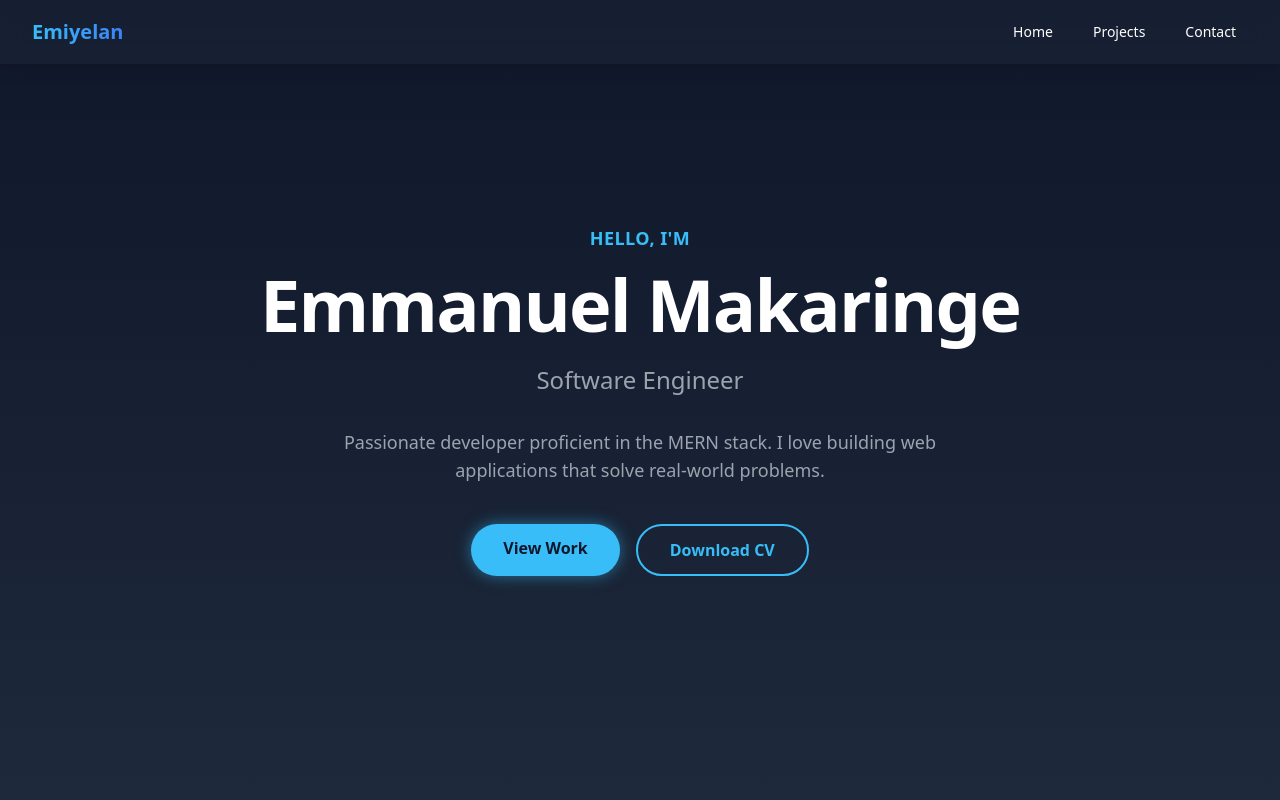
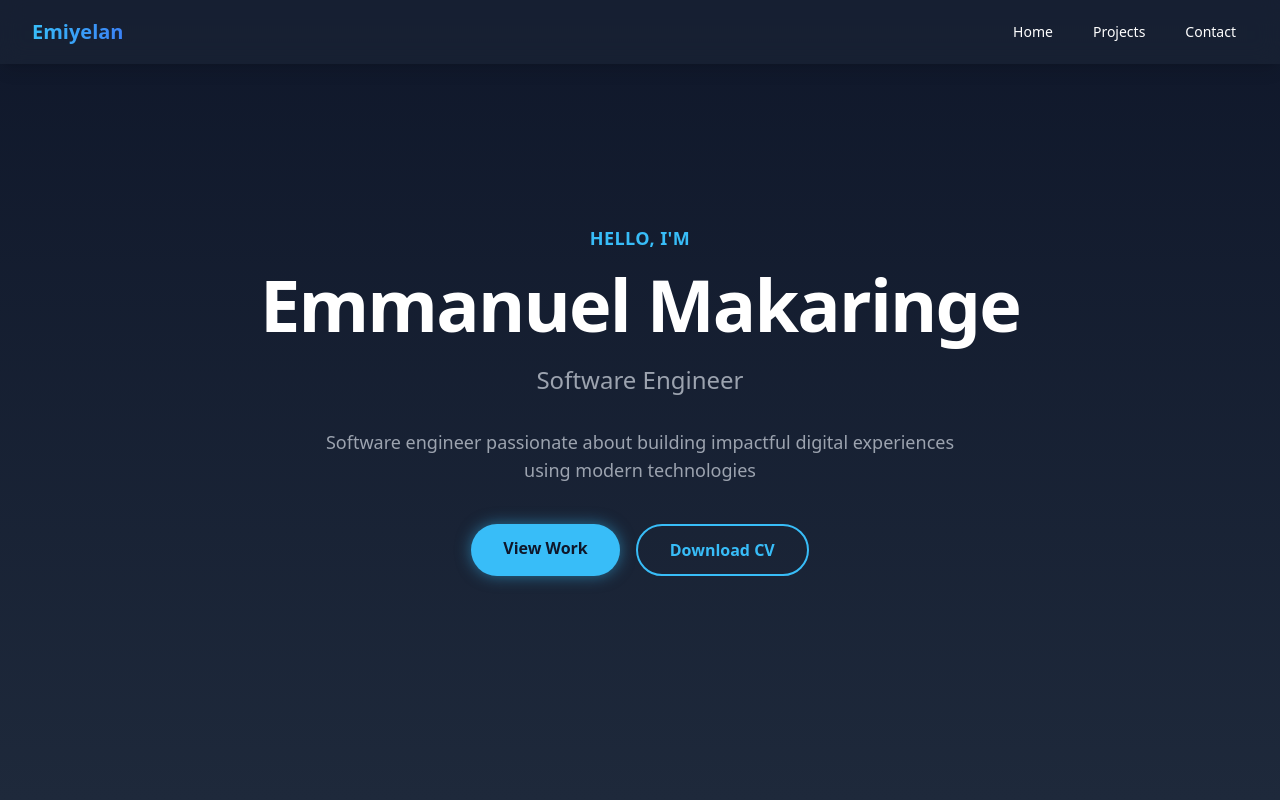
Before and after one commit to Emiyelan/Portfolio, a React (Vite) app in the folder client/: page / in a window 1280 px wide. Shown: the top 800 px of the page. Built offline with nearby package versions, Linux system fonts and the light colour scheme; no server answers.

Commit message:
Update profile bio

```diff
--- a/client/src/data/profile.js
+++ b/client/src/data/profile.js
@@ -5,5 +5,5 @@ export const profile = {
     phone: '067 693 7921',
     github: 'https://github.com/Emiyelan',
     linkedin: 'https://www.linkedin.com/in/emmanuel-makaringe-753033216',
-    bio: 'Passionate developer proficient in the MERN stack. I love building web applications that solve real-world problems.'
+    bio: 'Software engineer passionate about building impactful digital experiences using modern technologies'
 };
```
